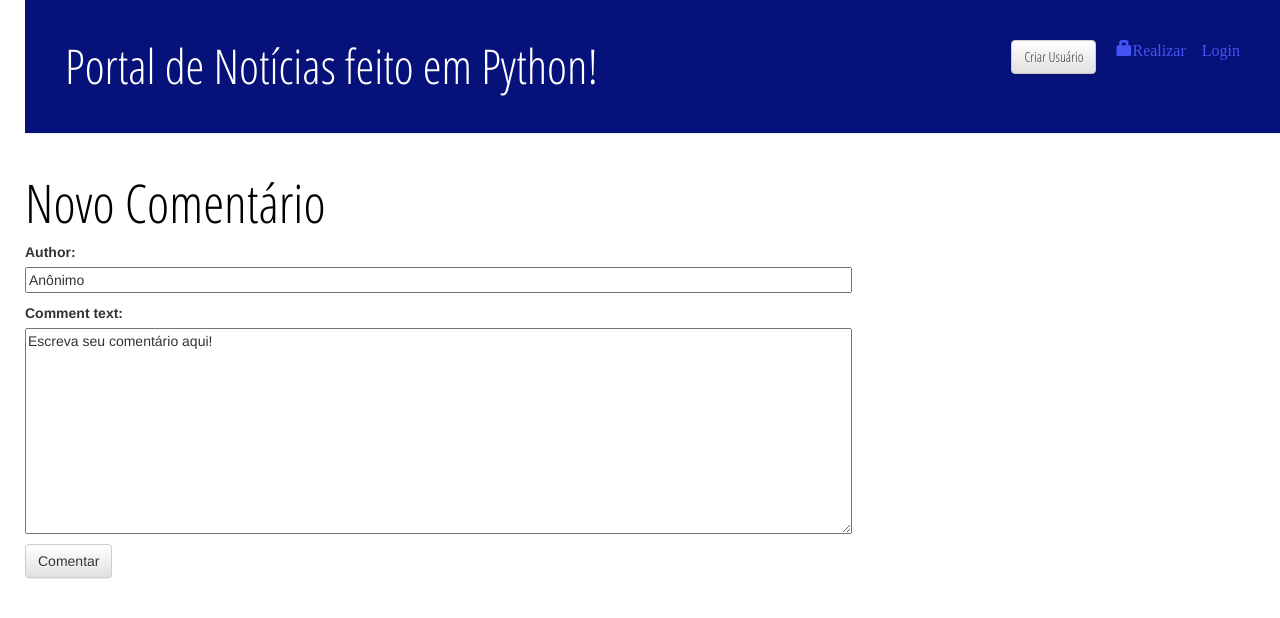
After one commit to Makrau/site_teste_django, a Django app: page /news/1/comment/ in a window 1280 px wide. The commit adds this page. Shown: the top 618 px of the page. Run offline with Django 3.2, Linux system fonts and the light colour scheme; tables that the repository leaves empty hold one stand-in row (values such as "Sample post"); some libraries are stand-ins or nearby versions.

Commit message:
Adicionado comentários nas notícias

```diff
--- a/news/admin.py
+++ b/news/admin.py
@@ -1,5 +1,7 @@
 from django.contrib import admin
-from .models import News
+from .models import News, Comment, Notification
 
 # Register your models here.
 admin.site.register(News)
+admin.site.register(Comment)
+admin.site.register(Notification)
--- a/news/forms.py
+++ b/news/forms.py
@@ -1,5 +1,5 @@
 from django import forms
-from .models import News
+from .models import News, Comment
 from django.contrib.auth.models import User
 
 class NewsForm(forms.ModelForm):
@@ -7,14 +7,15 @@ class NewsForm(forms.ModelForm):
     class Meta:
         model = News
         fields = ('title', 'caption', 'news_text', 'news_type')
-        # widgets = {
-        #     'title': forms.TextInput(attrs={'size' : 80}),
-        #     'caption': forms.TextInput(attrs={'size' : 80}),
-        #     'news_text' : forms.Textarea(attrs={'cols' : 80, 'rows' : 20})
-        # }
 
 class UserForm(forms.ModelForm):
     password = forms.CharField(widget=forms.PasswordInput())
     class Meta:
         model = User
         fields = ('username', 'email', 'password')
+
+class CommentForm(forms.ModelForm):
+
+    class Meta:
+        model = Comment
+        fields = ('author', 'comment_text')
--- a/news/models.py
+++ b/news/models.py
@@ -1,5 +1,6 @@
 from django.db import models
 from django.utils import timezone
+
 
 # Create your models here.
 
@@ -8,10 +9,11 @@ class News(models.Model):
     author = models.ForeignKey('auth.User')
     title = models.CharField(max_length = 100)
     caption = models.CharField(max_length = 200)
-    news_text = models.TextField(null = False, default = "Preencha aqui sua notícia!", );
+    news_text = models.TextField(null = False, default = "Preencha aqui sua notícia!");
     created_date = models.DateTimeField(default = timezone.now)
     published_date = models.DateTimeField(blank = True, null = True)
     news_type = models.CharField(max_length = 50, default = 'Gerais')
+    #notifications = BooleanField(default = False)
 
     def publish(self):
         self.published_date = timezone.now()
@@ -20,4 +22,26 @@ class News(models.Model):
     def __str__(self):
         return self.title
 
-#class User(models.Model):
+
+class Comment(models.Model):
+    news = models.ForeignKey('news.News', related_name = 'comments')
+    author = models.CharField(max_length = 150, default = "Anônimo")
+    comment_text = models.TextField(null = False, default = "Escreva seu comentário aqui!")
+    created_date = models.DateTimeField(default = timezone.now)
+
+    def approve_comment(self):
+        self.approved_comment = True
+        self.save()
+
+    def __str__(self):
+        return self.comment_text
+
+class Notification(models.Model):
+    news = models.ForeignKey('news.News', related_name = 'notifications')
+    comment = models.ForeignKey('news.Comment', related_name = 'notifications')
+    user = models.ForeignKey('auth.User', related_name = 'notifications')
+    #was_seen = models.BooleanField(default = False)
+
+    #def notify(self):
+        #self.was_seen = True
+        #self.delete()
--- a/news/static/css/news.css
+++ b/news/static/css/news.css
@@ -91,8 +91,14 @@
     color:#000000;
     font-size: 40pt;
     font-family: 'Open Sans Condensed', sans-serif;
+}
 
+.create_comment h1 {
+    color:#000000;
+    font-size: 40pt;
+    font-family: 'Open Sans Condensed', sans-serif;
 }
+
 
 body {
     padding-left: 25px;
@@ -106,6 +112,10 @@ body {
 }
 
 .news-form textarea, .news-form input {
+    width: 100%;
+}
+
+.comment-form textarea, .comment-form input {
     width: 100%;
 }
 
@@ -140,4 +150,8 @@ body {
     margin-bottom: 70px;
 }
 
+.comment {
+    margin: 20px 0px 20px 20px;
+}
+
 189602
--- a/news/templates/news/base.html
+++ b/news/templates/news/base.html
@@ -11,14 +11,14 @@
 
     <body>
         <div class="page-header">
-
             {% if user.is_authenticated %}
-                <h3><a href="{% url 'news.views.create_news' %}"  class="top-menu"><span class="btn btn-default">Criar Notícias</span></a></h3>
-                <h3><a href="{% url 'news_draft_list' %}" class="top-menu"><span class="btn btn-default">Publicar Notícias</span></a></h3>
+                <h3><a href="{% url 'news.views.create_news' %}"class="top-menu"><span class="btn btn-default">Criar Notícias</span></a></h3>
+                <h3><a href="{% url 'news_draft_list' %}"class="top-menu"><span class="btn btn-default">Publicar Notícias</span></a></h3>
+                <h3><a href="{% url 'news.views.notifications' %}"class="top-menu"><span class="btn btn-default">Notificações</span></a></h3>
                 <p class="top-menu">Bem-vindo {{ user.username }}<small>(<a href="{% url 'logout' %}">Sair</a>)</small></p>
             {% else %}
-                <h3><a href="{% url 'login' %}" class="top-menu"><span class="glyphicon glyphicon-lock">Realizar Login</span></a></h3>
-                <h3><a href="{% url 'create_user' %}" class="top-menu"><span class="btn btn-default">Criar Usuário</span></a></h3>
+                <h3><a href="{% url 'login' %}"class="top-menu"><span class="glyphicon glyphicon-lock">Realizar Login</span></a></h3>
+                <h3><a href="{% url 'create_user' %}"class="top-menu"><span class="btn btn-default">Criar Usuário</span></a></h3>
             {% endif %}
 
             <h1><a href="{% url 'news.views.home' %}">Portal de Notícias feito em Python!</a></h1>
--- /dev/null
+++ b/news/templates/news/create_comment.html
@@ -0,0 +1,11 @@
+{% extends 'news/base.html' %}
+
+{% block content %}
+    <div class="create_comment">
+        <h1> Novo Comentário </h1>
+        <form method="POST" class="comment-form"> {% csrf_token %}
+            {{ form.as_p }}
+            <button type="submit" class="save btn btn-default"> Comentar </button>
+        </form>
+    </div>
+{% endblock %}
--- a/news/urls.py
+++ b/news/urls.py
@@ -7,8 +7,9 @@ urlpatterns = [
     url(r'news/create_news/$', views.create_news, name='create_news'),
     url(r'^news/(?P<pk>[0-9]+)/edit/$', views.edit_news, name='edit_news'),
     url(r'^news_drafts/$', views.news_draft_list, name ='news_draft_list'),
+    url(r'^notifications/$', views.notifications, name ='notifications'),
     url(r'^news/(?P<pk>\d+)/publish_news/$', views.publish_news, name='publish_news'),
     url(r'^news/(?P<pk>\d+)/remove_news/$', views.remove_news, name='remove_news'),
     url(r'^user/create_user/$', views.create_user, name='create_user'),
-    # url(r'^login/$', views.user_login, name='user_login'),
+    url(r'^news/(?P<pk>\d+)/comment/$', views.create_comment, name='create_comment'),
 ]
--- a/news/views.py
+++ b/news/views.py
@@ -1,15 +1,14 @@
 from django.shortcuts import render, get_object_or_404, redirect
 from django import http
 from django.http import HttpResponseRedirect, HttpResponse
-from news.models import News
+from news.models import News, Comment, Notification
 from django.utils import timezone
 from .forms import NewsForm
 from .forms import UserForm
+from .forms import CommentForm
 from django.contrib.auth import login, authenticate
 from django.contrib.auth.decorators import login_required
 from django.contrib.auth.models import User
-
-
 
 # Create your views here.
 
@@ -23,7 +22,7 @@ def edit_news(request, pk):
         if news_form.is_valid():
             news = news_form.save(commit=False)
             news.author = request.user
-            news.published_date = timezone.now()
+            #news.published_date = timezone.now()
             news.save()
             return redirect('news.views.show_news', pk=news.pk)
 
@@ -50,15 +49,34 @@ def show_news(request, pk):
     return render(request, 'news/show_news.html', information)
 
 def home(request):
-    recent_news = News.objects.filter(published_date__lte=timezone.now()).order_by('-published_date')
+    general_news = News.objects.filter(published_date__lte=timezone.now(), news_type="Gerais").order_by('-published_date')
+    sport_news = News.objects.filter(published_date__lte=timezone.now(), news_type="Esporte").order_by('-published_date')
+    entertaiment_news = News.objects.filter(published_date__lte=timezone.now(), news_type="Entreterimento").order_by('-published_date')
+
     page_name = "Página Inicial"
 
     information = {
-        'news' : recent_news,
-        'page_name' : page_name
+        'general_news' : general_news,
+        'sport_news' : sport_news,
+        'entertaiment_news' : entertaiment_news,
+        'page_name' : page_name,
     }
 
     return render(request, 'news/home.html', information)
+
+@login_required
+def notifications(request):
+    current_user = request.user
+    user_notifications = Notification.objects.filter(user=current_user)
+    page_name = "Notificações"
+
+    information = {
+    'user_notifications' : user_notifications,
+    'page_name' : page_name,
+    }
+
+    return render(request, 'news/notifications.html', information)
+
 @login_required
 def news_draft_list(request):
     news_list = News.objects.filter(published_date__isnull=True).order_by('-created_date')
@@ -130,3 +148,21 @@ def create_user(request):
     }
 
     return render(request, 'news/create_user.html', information)
+
+def create_comment(request, pk):
+    news = get_object_or_404(News, pk=pk)
+
+    if request.method == "POST":
+        form = CommentForm(request.POST)
+
+        if form.is_valid():
+            comment = form.save(commit=False)
+            comment.news = news
+            comment.save()
+
+            return redirect('news.views.show_news', pk=news.pk)
+
+    else:
+        form = CommentForm()
+
+    return render(request, 'news/create_comment.html', {'form' : form})
```
Also changed, not shown: news/templates/news/home.html (+6 -9 lines), news/templates/news/notifications.html (added, +18 -0 lines), news/templates/news/show_news.html (+17 -0 lines).
